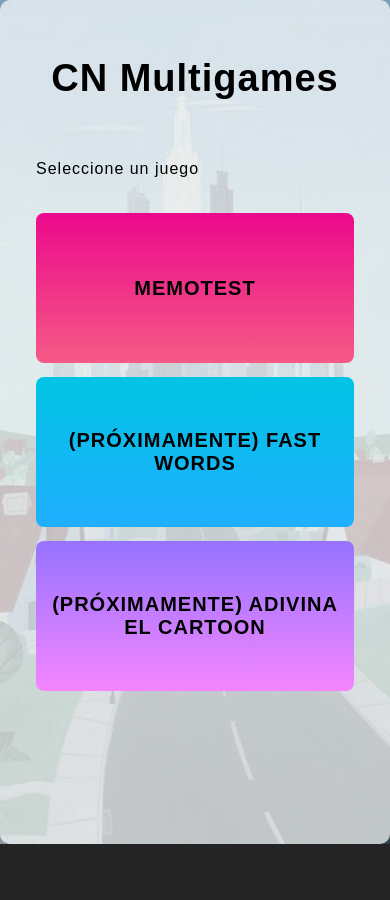
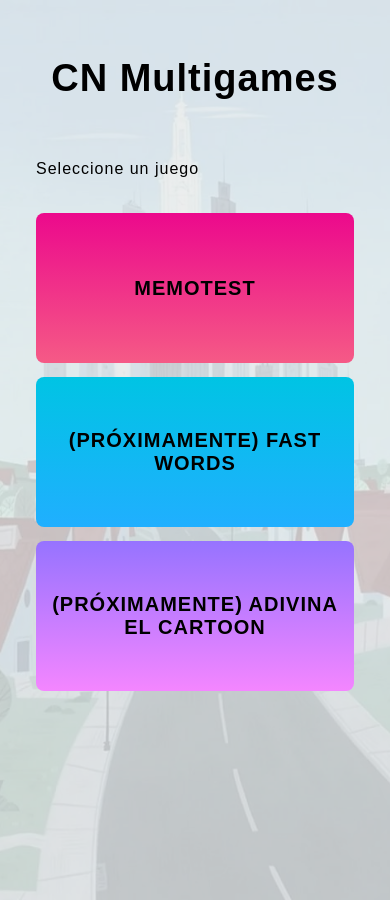
Before and after one commit to lmcasella/cn-multigames, a React (Vite) app: page / in a window 390 px wide. Before the commit the page ends 844 px from the top, so only its background shows below. Built offline with nearby package versions, Linux system fonts and the light colour scheme; a web font is replaced by a local one.

Commit message:
Arreglar fondo del menu en dispositivos chicos

```diff
--- a/src/pages/home/Home.css
+++ b/src/pages/home/Home.css
@@ -141,3 +141,15 @@
     font-size: 38px;
   }
 }
+
+@media only screen and (max-width: 400px) {
+  .main-container-home {
+    height: auto;
+  }
+
+  .items-container-home {
+    width: 100%;
+    min-height: 900px;
+    border-radius: 0px;
+  }
+}
```
